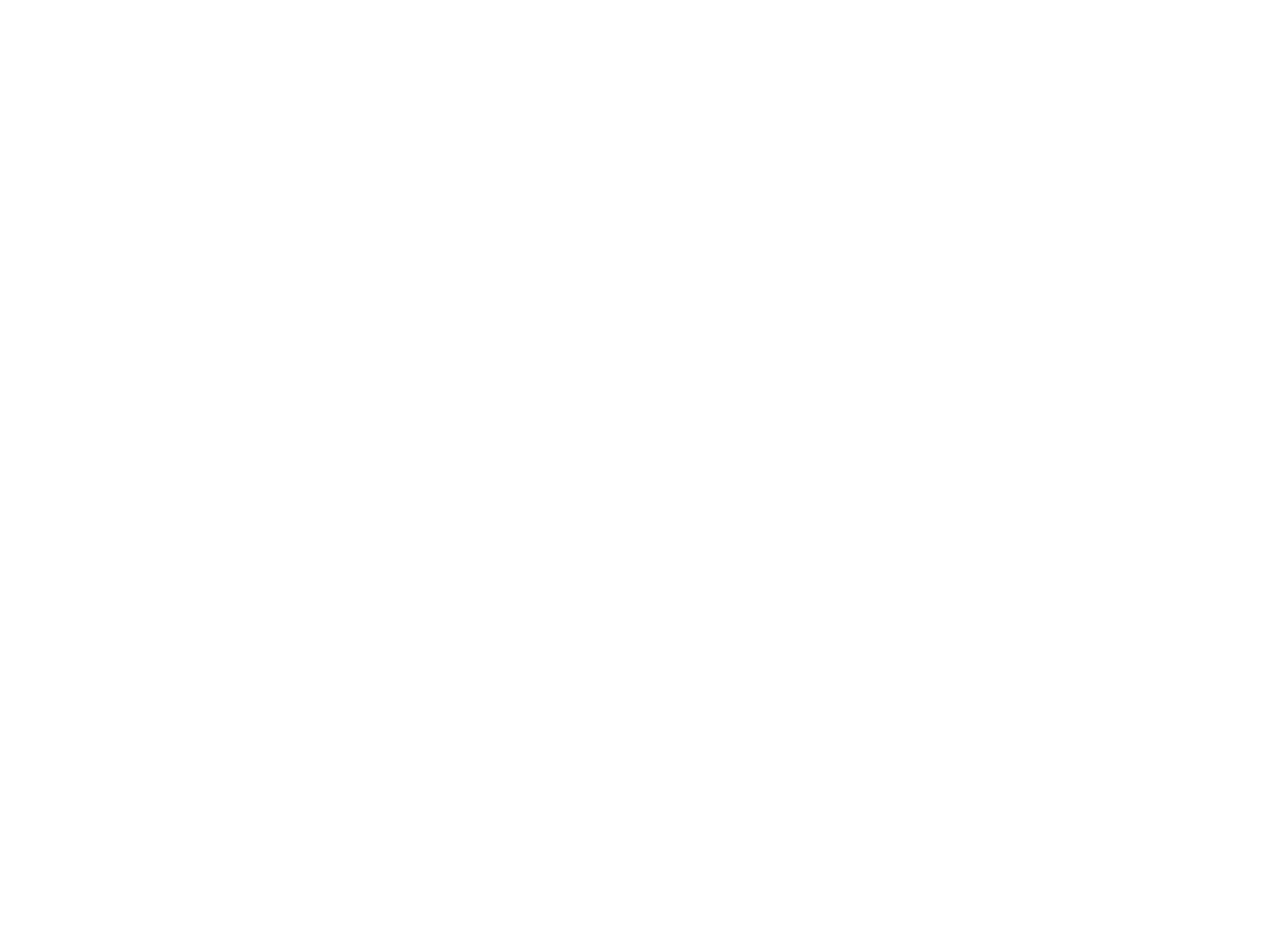
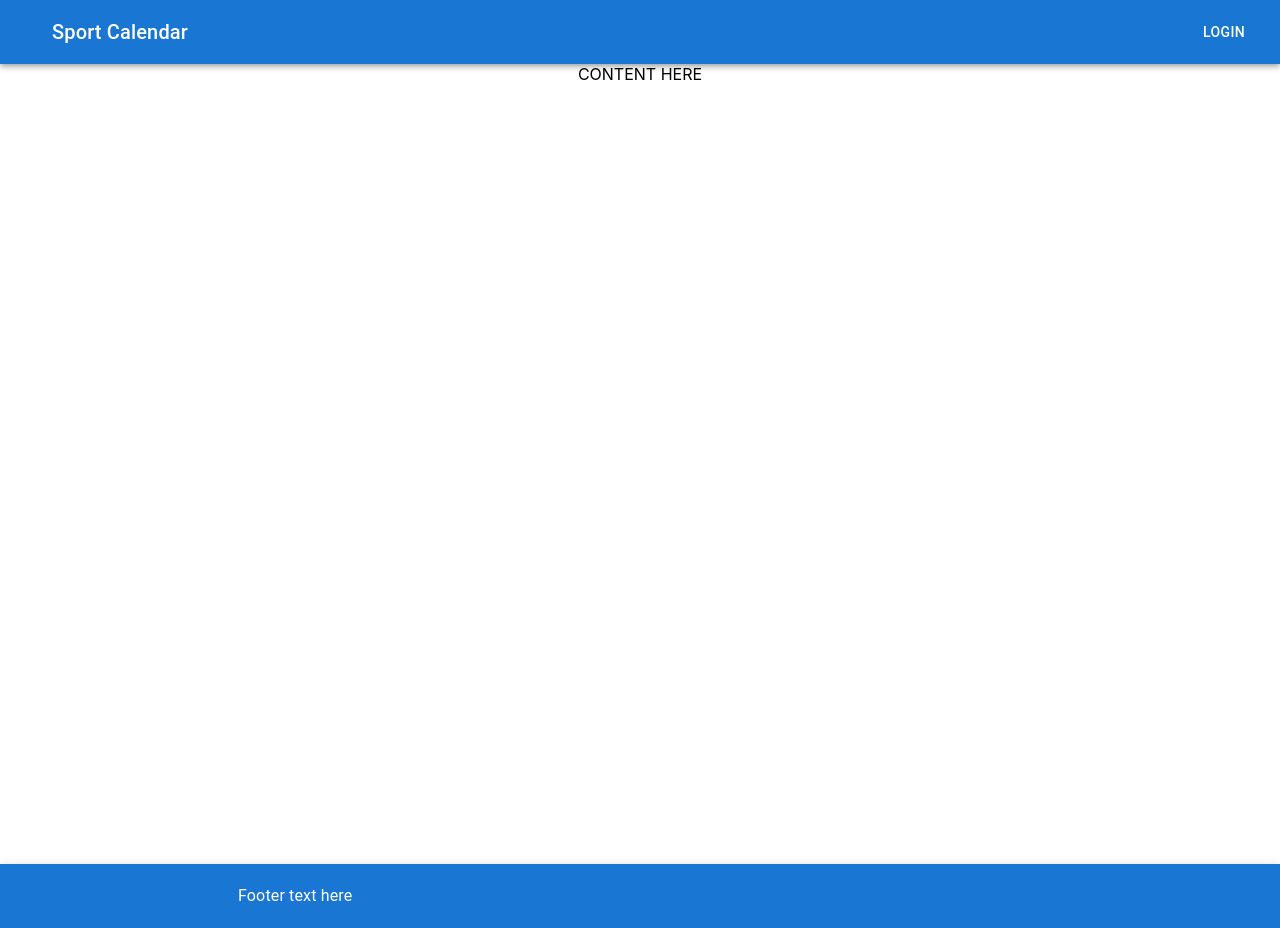
Before and after one commit to raa-intern/sportcalendar, a React (Create React App) app: page / in a window 1280 px wide. Before the commit the page ends 800 px from the top, so only its background shows below. Built offline with nearby package versions, Linux system fonts and the light colour scheme.

Commit message:
header and footer added

```diff
--- a/package.json
+++ b/package.json
@@ -5,6 +5,8 @@
   "dependencies": {
     "@emotion/react": "^11.4.1",
     "@emotion/styled": "^11.3.0",
+    "@material-ui/icons": "^4.11.2",
+    "@mui/icons-material": "^5.0.3",
     "@mui/material": "^5.0.3",
     "@testing-library/jest-dom": "^5.14.1",
     "@testing-library/react": "^11.2.7",
--- a/src/App.js
+++ b/src/App.js
@@ -1,5 +1,14 @@
+import React from "react";
+import Header from "./components/Header";
+import Footer from "./components/Footer";
 function App() {
-  return <div></div>;
+  return (
+    <div>
+      <Header />
+      <div style={{ height: "100vh", textAlign: "center" }}>CONTENT HERE</div>
+      <Footer />
+    </div>
+  );
 }
 
 export default App;
--- /dev/null
+++ b/src/components/Footer.jsx
@@ -0,0 +1,17 @@
+import React from "react";
+import Container from "@mui/material/Container";
+import AppBar from "@mui/material/AppBar";
+import Toolbar from "@mui/material/Toolbar";
+import Typography from "@mui/material/Typography";
+
+export default function Footer() {
+  return (
+    <AppBar position="static" color="primary">
+      <Container maxWidth="md" align="center">
+        <Toolbar align="center">
+          <Typography alignCenter>Footer text here</Typography>
+        </Toolbar>
+      </Container>
+    </AppBar>
+  );
+}
--- /dev/null
+++ b/src/components/Header.jsx
@@ -0,0 +1,29 @@
+import React from "react";
+import AppBar from "@mui/material/AppBar";
+import Box from "@mui/material/Box";
+import Toolbar from "@mui/material/Toolbar";
+import Typography from "@mui/material/Typography";
+import Button from "@mui/material/Button";
+import IconButton from "@mui/material/IconButton";
+
+export default function ButtonAppBar() {
+  return (
+    <Box sx={{ flexGrow: 1 }}>
+      <AppBar position="static">
+        <Toolbar>
+          <IconButton
+            size="large"
+            edge="start"
+            color="inherit"
+            aria-label="menu"
+            sx={{ mr: 2 }}
+          ></IconButton>
+          <Typography variant="h6" component="div" sx={{ flexGrow: 1 }}>
+            Sport Calendar
+          </Typography>
+          <Button color="inherit">Login</Button>
+        </Toolbar>
+      </AppBar>
+    </Box>
+  );
+}
```
Also changed, not shown: 1 other file (tests, documents, lock files or other folders).
